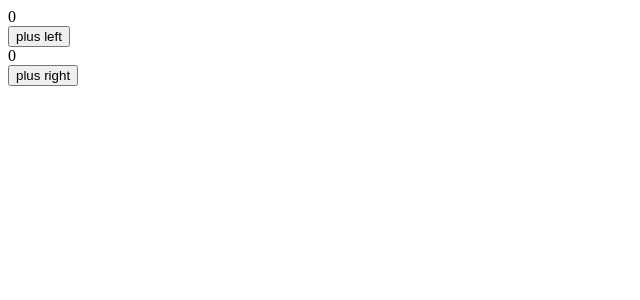
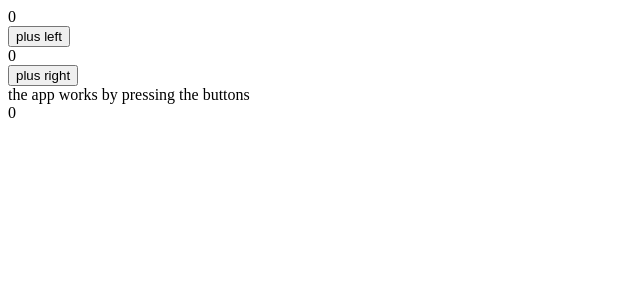
Before and after one commit to kat-kime/full-stack-open, a React (Vite) app in the folder introdemo/: page / in a window 1280 px wide. Shown: the top 300 px of the page, without its empty margins (0-640 px from the left). Built offline with nearby package versions, Linux system fonts and the light colour scheme.

Commit message:
Conditional rendering

```diff
--- a/introdemo/src/App.jsx
+++ b/introdemo/src/App.jsx
@@ -2,21 +2,43 @@ import { useState } from "react"
 
 const Display = ({ counter }) => <div>{counter}</div>
 const Button = ({ onClick, text }) => <button onClick={onClick}>{text}</button>
+const History = (props) => {
+  console.log('props.allClicks.length', props.allClicks.length)
+
+  if (props.allClicks.length === 0) {
+    return (
+      <div>the app works by pressing the buttons</div>
+    )
+  }
+
+  return (
+      <div>{props.allClicks.join('')}</div>
+  )
+}
 
 const App = (props) => {
   const [left, setLeft] = useState(0)
   const [right, setRight] = useState(0)
 
   const [allClicks, setAllClicks] = useState([])
+  const [total, setTotal] = useState(0)
 
   const incLeft = () => {
-    setLeft(left + 1)
+    const updatedLeft = left + 1
+    setLeft(updatedLeft)
     setAllClicks(allClicks.concat('L'))
+    console.log('left before:', left)
+    console.log('right before:', right)
+    setTotal(updatedLeft + right)
   }
 
   const incRight = () => {
-    setRight(right + 1)
+    const updatedRight = right + 1
+    setRight(updatedRight)
     setAllClicks(allClicks.concat('R'))
+    console.log('left before:', left)
+    console.log('right before:', right)
+    setTotal(updatedRight + left)
   }
 
   console.log("all clicks:", allClicks)
@@ -33,7 +55,8 @@ const App = (props) => {
         onClick={incRight}
         text='plus right'
       />
-      <Display counter={allClicks.join('')} />
+      <History allClicks={allClicks} />
+      <Display counter={total} />
     </div>
   )
 }
```
